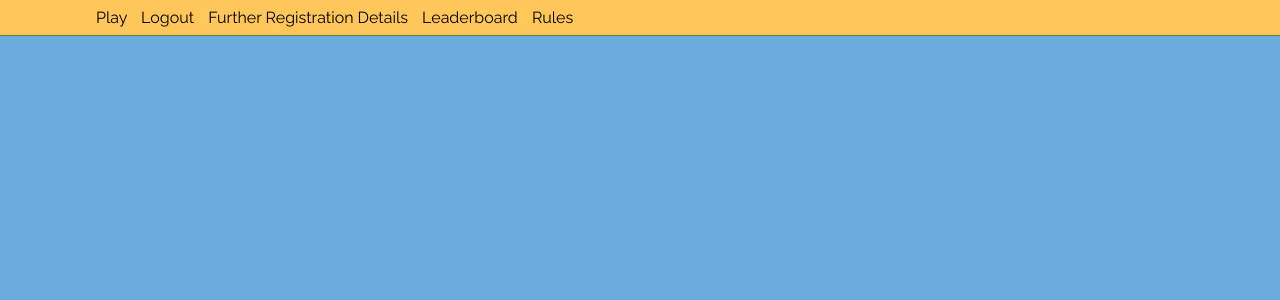
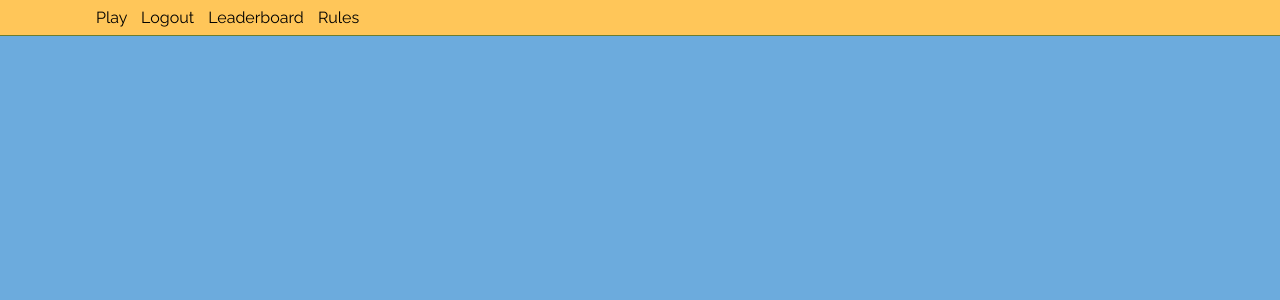
Before and after one commit to barun511/cryptic-hunt-personal, a Django app: page /base/ in a window 1280 px wide. Shown: the top 300 px of the page. Run offline with Django 3.2, Linux system fonts and the light colour scheme; a user stored in the database is signed in.

Commit message:
Removes reverses from base.html

```diff
--- a/hunt/templates/base.html
+++ b/hunt/templates/base.html
@@ -10,9 +10,9 @@
             {% if user.is_authenticated %}
             <a href="{% url 'play' %}"> Play </a>
             <a class="right-align" href="{% url 'logout' %}"> Logout </a>
-            <a class="right-align" href="{% url 'userdetails' %}">Further Registration Details</a>
+            <!-- <a class="right-align" href="{% url 'userdetails' %}">Further Registration Details</a> -->
             {% else %}
-			<a href="{% url 'signup' %}">Signup</a>
+			<!-- <a href="{% url 'signup' %}">Signup</a> -->
 			<a href="{% url 'login' %}">Login</a>
             {% endif %}
             <a href="{% url 'leaderboard' %}">Leaderboard</a>
```
